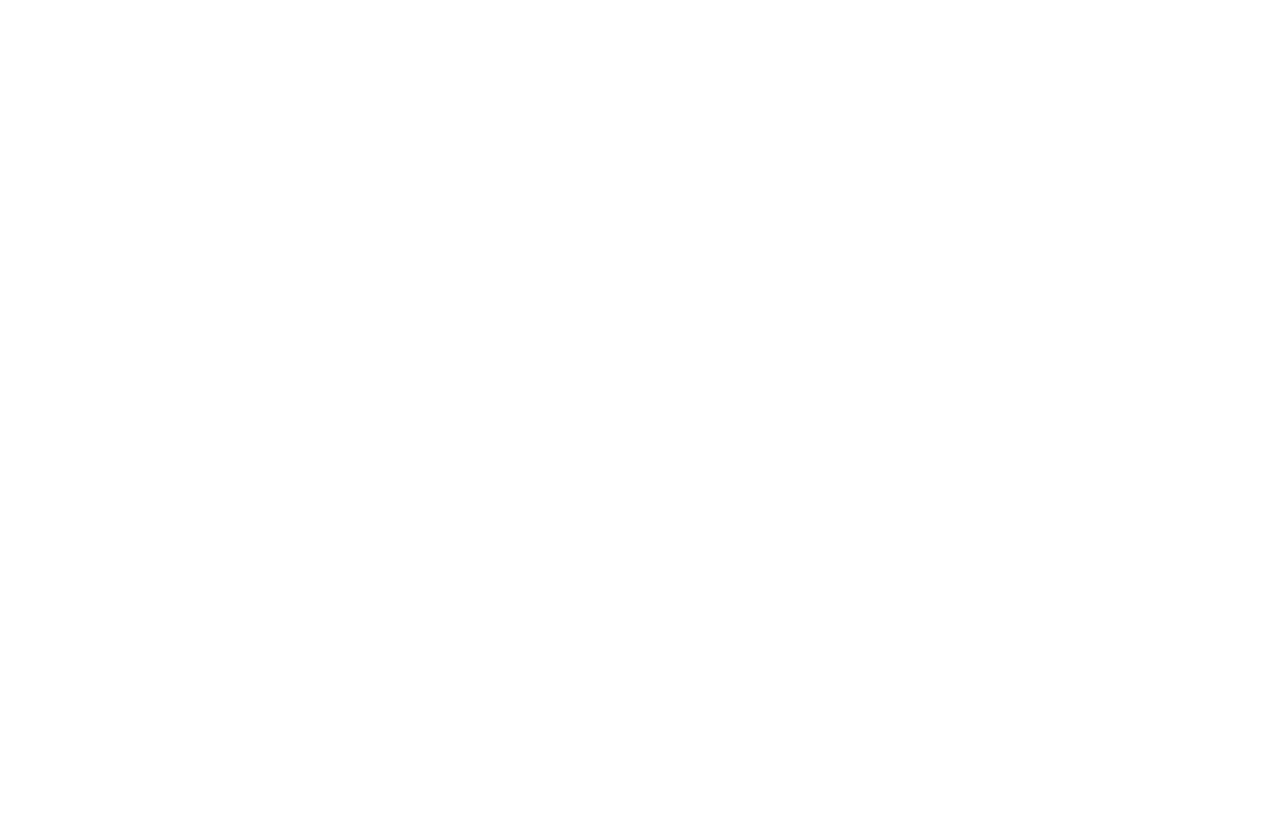
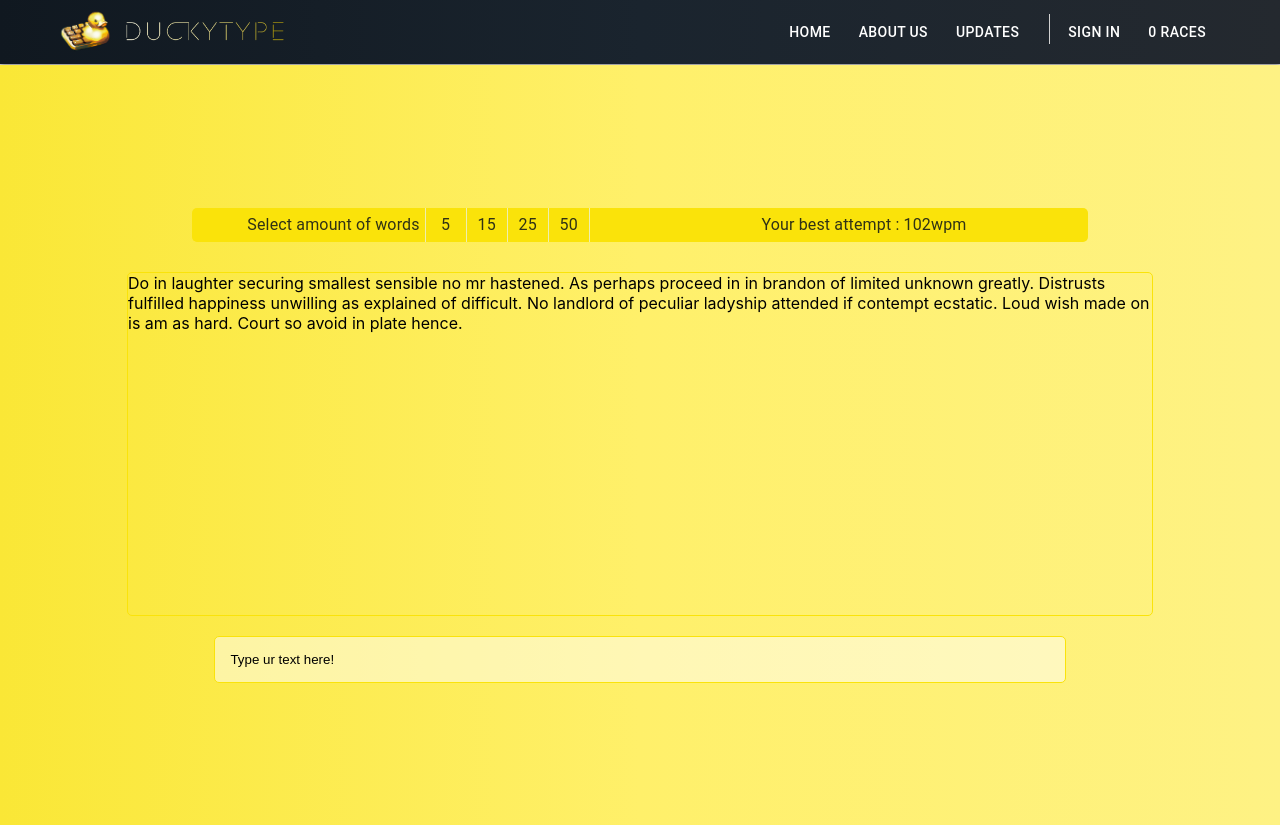
Before and after one commit to EminRedzovic/DuckyType, a React (Create React App) app: page /practice in a window 1280 px wide. Before the commit this address had no page. Before the commit the page ends 800 px from the top, so only its background shows below. Built offline with nearby package versions, Linux system fonts and the light colour scheme.

Commit message:
started practice room

```diff
--- a/src/App.js
+++ b/src/App.js
@@ -1,6 +1,7 @@
 import CreateAroom from "./pages/CreateAroom";
 import HomePage from "./pages/HomePage";
 import { Routes, Route, BrowserRouter } from "react-router-dom";
+import PracticeRoom from "./pages/PracticeRoom";
 
 function App() {
   return (
@@ -8,6 +9,7 @@
       <Routes>
         <Route path="/" element={<HomePage />} />
         <Route path="/room" element={<CreateAroom />} />
+        <Route path="/practice" element={<PracticeRoom />} />
       </Routes>
     </BrowserRouter>
   );
--- a/src/containers/Layout.js
+++ b/src/containers/Layout.js
@@ -120,6 +120,7 @@
           </Box>
         )}
       </div>
+      <Divider></Divider>
       <Box>{props.children}</Box>
     </>
   );
--- a/src/pages/HomePage.js
+++ b/src/pages/HomePage.js
@@ -9,11 +9,9 @@
 function HomePage() {
   const navigate = useNavigate();
   const [isMobile, setIsMobile] = useState(window.innerWidth <= 950);
-  const [isMenuOpen, setIsMenuOpen] = useState(false);
 
   const handleResize = () => {
     setIsMobile(window.innerWidth <= 950);
-    setIsMenuOpen(false);
   };
 
   useEffect(() => {
@@ -61,6 +59,9 @@
                 variant="contained"
                 color="success"
                 sx={{ margin: "10px" }}
+                onClick={() => {
+                  navigate("/practice");
+                }}
               >
                 Practice
               </Button>
--- /dev/null
+++ b/src/pages/PracticeRoom.js
@@ -0,0 +1,49 @@
+import React from "react";
+import "../style/practice.css";
+import Layout from "../containers/Layout";
+import { Box, Typography } from "@mui/material";
+
+const PracticeRoom = () => {
+  const mock = [
+    "Do in laughter securing smallest sensible no mr hastened. As perhaps proceed in in brandon of limited unknown greatly. Distrusts fulfilled happiness unwilling as explained of difficult. No landlord of peculiar ladyship attended if contempt ecstatic. Loud wish made on is am as hard. Court so avoid in plate hence. Of received mr breeding concerns peculiar securing landlord. Spot to many it four bred soon well to. Or am promotion in no departure abilities.",
+  ];
+  const text = mock[0].split(" ").slice(0, 50);
+  console.log(text);
+  return (
+    <Layout>
+      <Box className="wrapper1">
+        <Box className="select">
+          <Box>
+            <Typography
+              sx={{
+                padding: "5px",
+                borderRight: ".5px solid #eeeeaf",
+              }}
+            >
+              Select amount of words
+            </Typography>
+            <Typography className="divider">5</Typography>
+            <Typography className="divider">15</Typography>
+            <Typography className="divider">25</Typography>
+            <Typography className="divider">50</Typography>
+          </Box>
+          <Box>
+            <Typography sx={{ padding: "5px" }}>
+              Your best attempt : 102wpm
+            </Typography>
+          </Box>
+        </Box>
+        <Box className="main">
+          {text.map((item) => {
+            return <span>{item + " "}</span>;
+          })}
+        </Box>
+        <Box className="inputBar">
+          <input className="input" placeholder="Type ur text here!" />
+        </Box>
+      </Box>
+    </Layout>
+  );
+};
+
+export default PracticeRoom;
--- /dev/null
+++ b/src/style/practice.css
@@ -0,0 +1,61 @@
+.wrapper1 {
+  display: flex;
+  justify-content: center;
+  align-items: center;
+  flex-direction: column;
+  height: 95vh;
+  /* background: linear-gradient(90deg, #fae736 0%, #fff06a 50%, #fef284 100%); */
+  /* background-color: #c58aa7; */
+  /* background-color: #e6c1d2; */
+  background: linear-gradient(
+    90deg,
+    rgba(250, 231, 54, 1) 0%,
+    rgba(255, 240, 106, 1) 50%,
+    rgba(254, 242, 132, 1) 100%
+  );
+}
+.select {
+  display: flex;
+  justify-content: center;
+  width: 70%;
+  background-color: #fae30a;
+  color: rgb(48, 50, 21);
+  border-radius: 5px;
+}
+.select div {
+  display: flex;
+  justify-content: center;
+  width: 50%;
+}
+.divider {
+  border-right: 0.5px solid rgb(238, 238, 175);
+  padding: 5px;
+  width: 30px;
+  text-align: center;
+}
+.main {
+  width: 80%;
+  margin-top: 30px;
+  height: 45%;
+  border: 0.1px solid #fae30a;
+  border-radius: 5px;
+  /* background-color: rgb(238, 238, 175); */
+}
+.inputBar {
+  width: 80%;
+  display: flex;
+  justify-content: center;
+}
+.input {
+  width: 80%;
+  outline: none;
+  border: none;
+  padding: 15px;
+  margin-top: 20px;
+  border: 0.5px solid #fae30a;
+  border-radius: 5px;
+  background-color: rgb(255, 255, 255, 0.5);
+}
+.input::placeholder {
+  color: black;
+}
```
